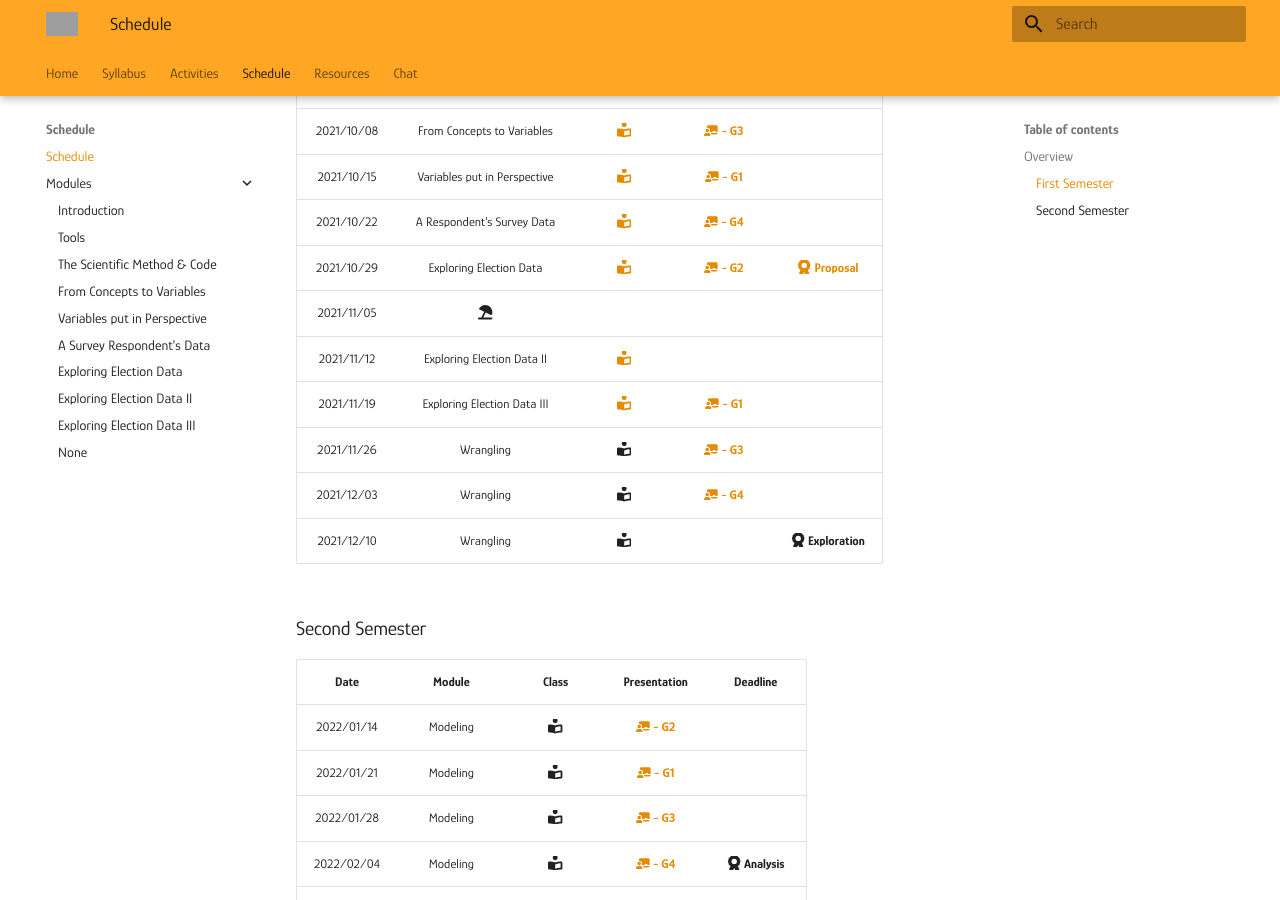
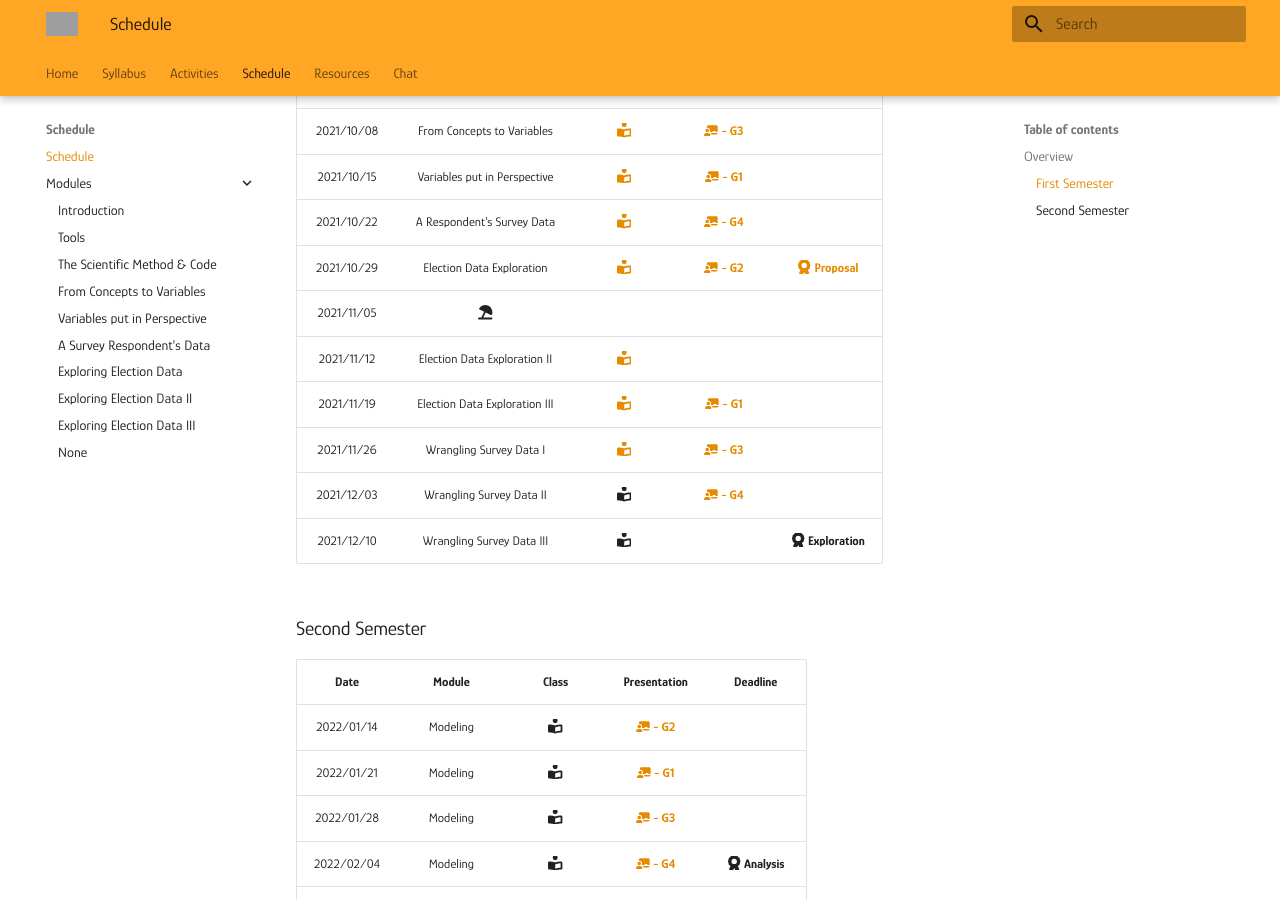
Before and after one commit to mickaeltemporao/data-analysis, an MkDocs documentation site: the page built from docs/schedule.md, in a window 1280 px wide and 900 px high, scrolled down 734 px. Built offline with MkDocs 1.6.1 and Material for MkDocs 9.7.7, drawn with Linux system fonts in a browser that asks for light colours; grey boxes are pictures that could not be loaded.

Commit message:
update schedule

```diff
--- a/docs/schedule.md
+++ b/docs/schedule.md
@@ -26,13 +26,13 @@ This schedule is an approximation, subject to change due needs of the students i
 | 2021/10/08 | From Concepts to Variables         | [:fontawesome-solid-book-reader:](modules/programming-2.md) | [**:fontawesome-solid-chalkboard-teacher: - G3**](activities/participation.md) |                                                                                                                                                         |
 | 2021/10/15 | Variables put in Perspective       | [:fontawesome-solid-book-reader:](modules/programming-3.md) | [**:fontawesome-solid-chalkboard-teacher: - G1**](activities/participation.md) |                                                                                                                                                         |
 | 2021/10/22 | A Respondent's Survey Data         | [:fontawesome-solid-book-reader:](modules/programming-4.md) | [**:fontawesome-solid-chalkboard-teacher: - G4**](activities/participation.md) |                                                                                                                                                         |
-| 2021/10/29 | Exploring Election Data            | [:fontawesome-solid-book-reader:](modules/exploration-1.md) | [**:fontawesome-solid-chalkboard-teacher: - G2**](activities/participation.md) | [**:fontawesome-solid-award: Proposal**](https://colab.research.google.com/github/mickaeltemporao/data-analysis/blob/main/materials/assignment-2.ipynb) |
+| 2021/10/29 | Election Data Exploration          | [:fontawesome-solid-book-reader:](modules/exploration-1.md) | [**:fontawesome-solid-chalkboard-teacher: - G2**](activities/participation.md) | [**:fontawesome-solid-award: Proposal**](https://colab.research.google.com/github/mickaeltemporao/data-analysis/blob/main/materials/assignment-2.ipynb) |
 | 2021/11/05 | :fontawesome-solid-umbrella-beach: |                                                             |                                                                                |                                                                                                                                                         |
-| 2021/11/12 | Exploring Election Data II         | [:fontawesome-solid-book-reader:](modules/exploration-2.md) |                                                                                |                                                                                                                                                         |
-| 2021/11/19 | Exploring Election Data III        | [:fontawesome-solid-book-reader:](modules/exploration-3.md) | [**:fontawesome-solid-chalkboard-teacher: - G1**](activities/participation.md) |                                                                                                                                                         |
-| 2021/11/26 | Wrangling                          | :fontawesome-solid-book-reader:                             | [**:fontawesome-solid-chalkboard-teacher: - G3**](activities/participation.md) |                                                                                                                                                         |
-| 2021/12/03 | Wrangling                          | :fontawesome-solid-book-reader:                             | [**:fontawesome-solid-chalkboard-teacher: - G4**](activities/participation.md) |                                                                                                                                                         |
-| 2021/12/10 | Wrangling                          | :fontawesome-solid-book-reader:                             |                                                                                | **:fontawesome-solid-award: Exploration**                                                                                                               |
+| 2021/11/12 | Election Data Exploration II       | [:fontawesome-solid-book-reader:](modules/exploration-2.md) |                                                                                |                                                                                                                                                         |
+| 2021/11/19 | Election Data Exploration III      | [:fontawesome-solid-book-reader:](modules/exploration-3.md) | [**:fontawesome-solid-chalkboard-teacher: - G1**](activities/participation.md) |                                                                                                                                                         |
+| 2021/11/26 | Wrangling Survey Data I            | [:fontawesome-solid-book-reader:](modules/management-1.md)  | [**:fontawesome-solid-chalkboard-teacher: - G3**](activities/participation.md) |                                                                                                                                                         |
+| 2021/12/03 | Wrangling Survey Data II           | :fontawesome-solid-book-reader:                             | [**:fontawesome-solid-chalkboard-teacher: - G4**](activities/participation.md) |                                                                                                                                                         |
+| 2021/12/10 | Wrangling Survey Data III          | :fontawesome-solid-book-reader:                             |                                                                                | **:fontawesome-solid-award: Exploration**                                                                                                               |
 
 ### Second Semester
 
```
